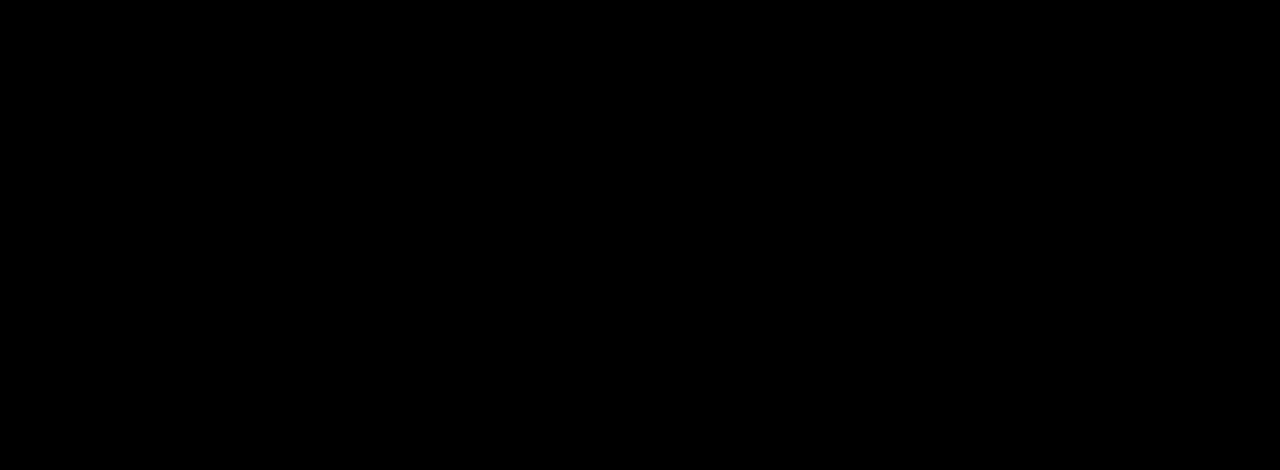
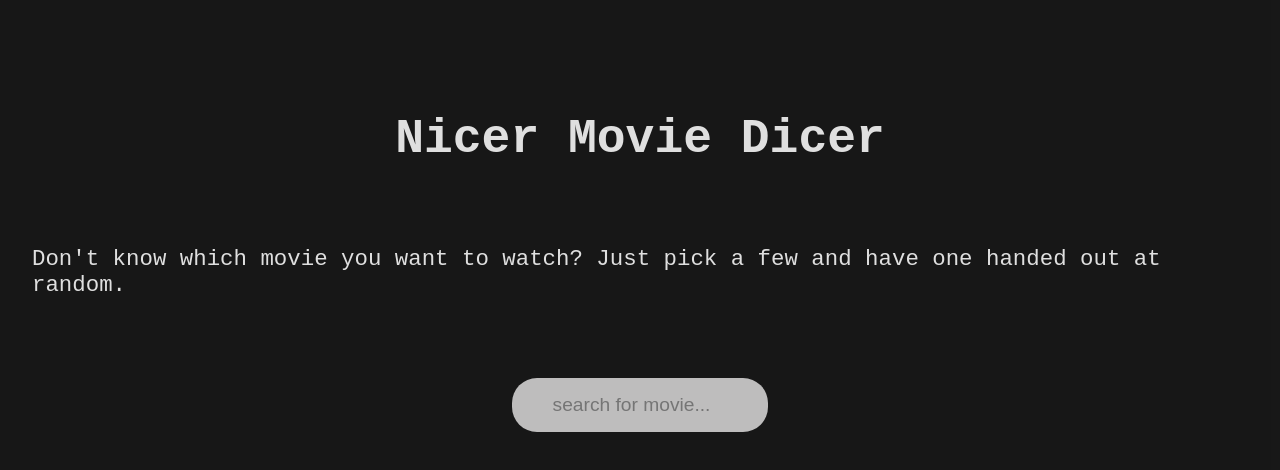
Before and after one commit to br4hmGIT/nice-movie-dicer, a plain HTML site: page index.html in a window 1280 px wide. Drawn offline with Linux system fonts and the light colour scheme.

Commit message:
Headline, Instuction, SeachInput

```diff
--- a/index.html
+++ b/index.html
@@ -8,5 +8,12 @@
 </head>
 <body>
 
+        <div class="wrapper">
+            <h1 class="headline">Nicer Movie Dicer</h1>
+            <p class="instruction">Don't know which movie you want to watch? Just pick a few and have one handed out at random.</p>
+
+                <input type="search" id="search" placeholder="search for movie...">
+        </div>
+
 </body>
 </html>
--- a/style.scss
+++ b/style.scss
@@ -3,5 +3,59 @@
 }
 
 body {
-    background-color: black;
+    background-color: #323232;
+    color: #dfdfdf;
+    font-family: "Courier New", Courier, monospace;
 }
+
+// .content {
+//     height: 100vh;
+//     display: flex;
+//     align-items: center;
+//     justify-content: center;
+// }
+
+.wrapper {
+    background-color: #00000087;
+    padding: 2rem;
+    height: 100vh;
+    display: flex;
+    align-items: center;
+    justify-content: start;
+    flex-direction: column;
+}
+
+.headline {
+    font-size: 3rem;
+    text-align: center;
+    margin-top: 5rem;
+    margin-bottom: 5rem;
+}
+
+.instruction {
+    font-size: 1.4rem;
+    margin-bottom: 5rem;
+}
+
+#search {
+    border-radius: 25px;
+    font-size: 1.2em;
+    width: 10rem;
+    transition: all 0.3s ease-in-out;
+    width: 20vw;
+    padding: 1rem;
+    text-align: center;
+    background-color: rgba(233, 231, 231, 0.797);
+    border: none;
+}
+
+#search:focus {
+    font-size: 1.5em;
+    width: 25vw;
+    border: none;
+    border-radius: 15px;
+}
+
+#search:focus::placeholder {
+    opacity: 0;
+}
```
Also changed, not shown: style.css, 1 other file.
